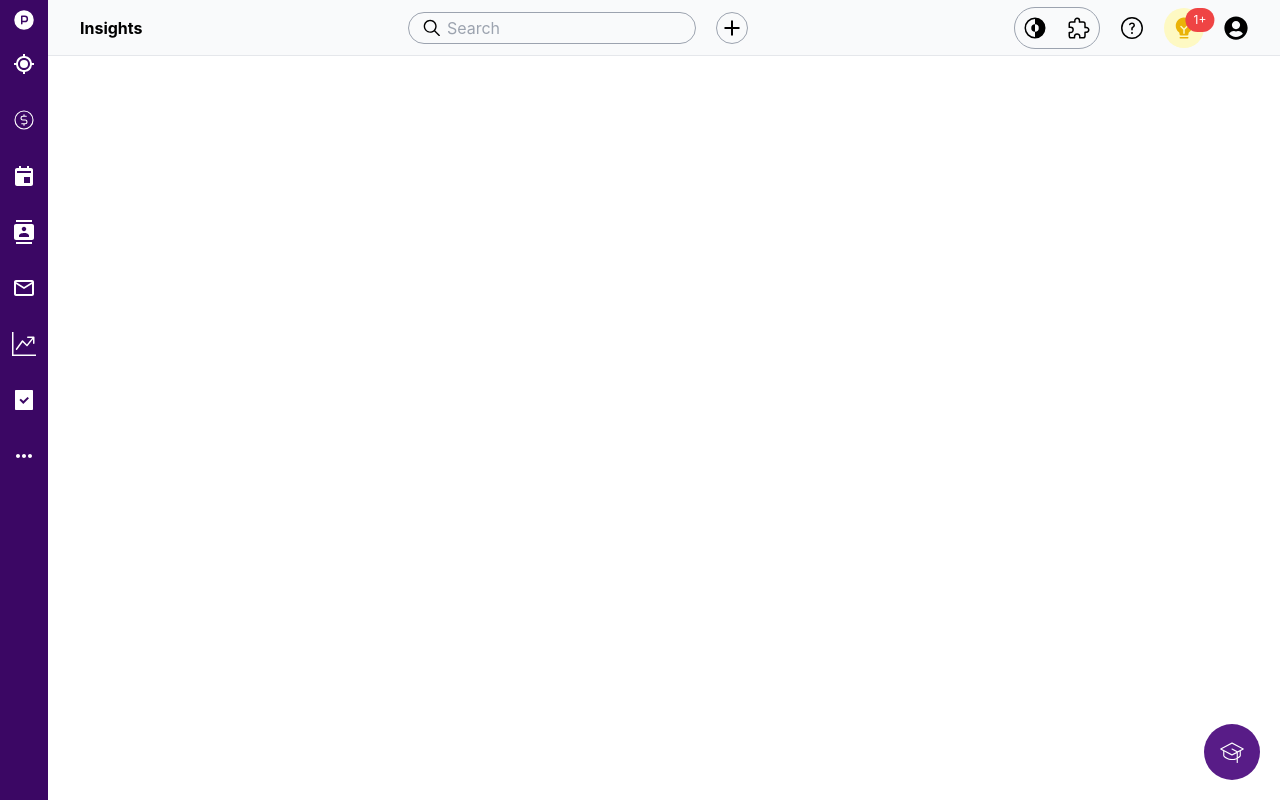
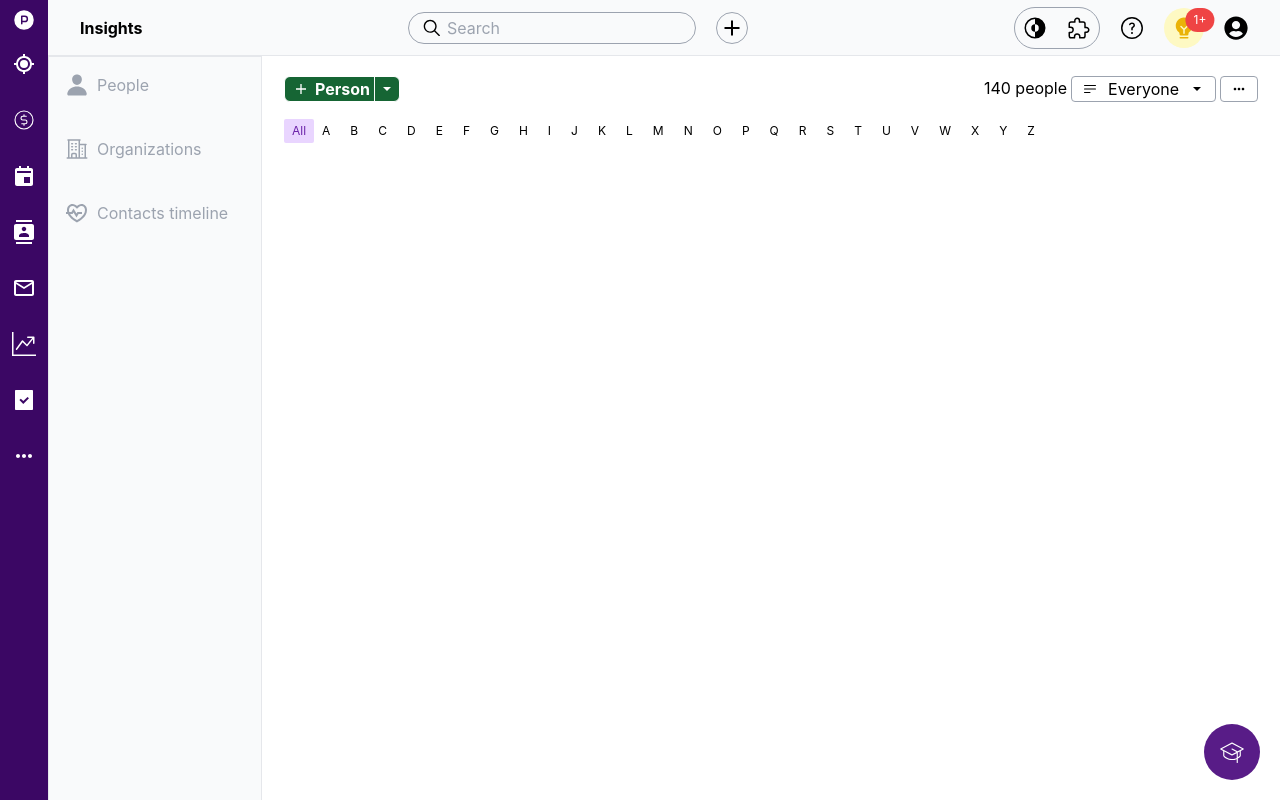
Before and after one commit to wiseman-umanah/perfex, a React (Create React App) app: page /contact/people in a window 1280 px wide. Before the commit this address had no page. Built offline with nearby package versions, Linux system fonts and the light colour scheme.

Commit message:
Completed initia phase for People section

```diff
--- a/src/App.js
+++ b/src/App.js
@@ -10,6 +10,9 @@ import Lead from './pages/Lead/Lead';
 import LeadsInbox from './pages/Lead/LeadInbox/LeadInbox';
 import Deal from './pages/Deal/Deal';
 import Activity from './pages/Activity/Activity';
+import Contact from './pages/Contact/Contact';
+import People from './pages/Contact/People/People';
+
 
 
 const App = () => {
@@ -28,6 +31,11 @@ const App = () => {
 					</Route>
 					<Route path='/deal' element={<Deal />} />
 					<Route path='/activity' element={<Activity />} />
+					<Route path='/contact/*' element={<Contact />}>
+						<Route path='people' element={<People />} />
+						{/* <Route path='organization' element={<Organization />} />
+						<Route path='contacts-timeline' element={<ContactsTimeline />} /> */}
+					</Route>
 				</Routes>
 				<div className='absolute bottom-5 right-5 p-4 bg-purple-900 text-white rounded-full'>
 					<PiGraduationCapLight className='icon-style'/>
--- a/src/components/Sidebar.jsx
+++ b/src/components/Sidebar.jsx
@@ -29,9 +29,9 @@ const Sidebar = () => {
 					</Link>
 				</li>
 				<li>
-					<a href="#">
+					<Link to="/contact">
 						<MdContacts className="icon-style" />
-					</a>
+					</Link>
 				</li>
 				<li>
 					<a href="#">
--- /dev/null
+++ b/src/pages/Contact/Contact.jsx
@@ -0,0 +1,14 @@
+import React from 'react';
+import { Outlet } from 'react-router-dom';
+import MinNav from './MinNav';
+
+const Contact = () => {
+	return (
+		<main className="flex mt-14 ml-12 h-full">
+			<MinNav />
+			<Outlet />
+		</main>
+	)
+};
+
+export default Contact;
--- /dev/null
+++ b/src/pages/Contact/MinNav.jsx
@@ -0,0 +1,26 @@
+import React from 'react';
+import { NavLink } from 'react-router-dom';
+import { IoPerson } from "react-icons/io5";
+import { HiOutlineBuildingOffice2 } from "react-icons/hi2";
+import { RiHeartPulseLine } from "react-icons/ri";
+
+const MinNav = () => {
+	return (
+		<section className="p-2 border w-64 h-full flex flex-col text-gray-400 gap-6 bg-gray-50">
+			<NavLink to="/contact/people" className="flex gap-2 items-center rounded-md p-2 hover:text-purple-900 hover:bg-purple-200">
+				<IoPerson className='icon-style'/>
+				<span>People</span>
+			</NavLink>
+			<NavLink to="#" className="flex gap-2 items-center rounded-md p-2 hover:text-purple-900 hover:bg-purple-200">
+				<HiOutlineBuildingOffice2 className='icon-style'/>
+				<span>Organizations</span>
+			</NavLink>
+			<NavLink to="#" className="flex gap-2 items-center rounded-md p-2 hover:text-purple-900 hover:bg-purple-200">
+				<RiHeartPulseLine className='icon-style'/>
+				<span>Contacts timeline</span>
+			</NavLink>
+		</section>
+	);
+};
+
+export default MinNav;
--- /dev/null
+++ b/src/pages/Contact/People/People.jsx
@@ -0,0 +1,76 @@
+import React from 'react';
+import { MdMoreHoriz } from "react-icons/md";
+import { IoMdAdd, IoMdArrowDropdown } from "react-icons/io";
+import { HiBars3BottomLeft } from "react-icons/hi2";
+
+
+
+
+const People = () => {
+	return (
+		<section className="bg-white flex flex-col p-2.5 w-full h-full overflow-auto">
+			<aside className="flex justify-between items-center px-3 w-full h-12 ">
+				<div className="flex gap-2 items-center">
+					<div className="bg-green-800 flex rounded-md justify-center gap-1 px-1 text-white items-center border border-white font-bold">
+						<div className='px-1 flex gap-1.5 items-center border-r justify-center border-gray-50'>
+							<IoMdAdd />
+							<span>Person</span>
+						</div>
+						<div className=''>
+							<IoMdArrowDropdown />
+						</div>
+					</div>
+				</div>
+				<div className='flex gap-1'>
+					<span>140 people</span>
+					<div className="flex items-center gap-2.5 px-2.5 bg-white rounded border border-gray-400">
+						<HiBars3BottomLeft />
+						<span>Everyone</span>
+						<IoMdArrowDropdown />
+					</div>
+					<div className="flex items-center gap-2.5 px-2.5 bg-white rounded border border-gray-400">
+						<MdMoreHoriz />
+					</div>
+				</div>
+			</aside>
+			<div className="w-full h-full">
+				<aside className="flex justify-start text-xs items-center px-3 py-2 gap-2">
+					<span className='bg-purple-200 px-2 py-1 text-purple-800 rounded-sm'>
+						All
+					</span>
+					<div className='flex gap-5'>
+						<span>A</span>
+						<span>B</span>
+						<span>C</span>
+						<span>D</span>
+						<span>E</span>
+						<span>F</span>
+						<span>G</span>
+						<span>H</span>
+						<span>I</span>
+						<span>J</span>
+						<span>K</span>
+						<span>L</span>
+						<span>M</span>
+						<span>N</span>
+						<span>O</span>
+						<span>P</span>
+						<span>Q</span>
+						<span>R</span>
+						<span>S</span>
+						<span>T</span>
+						<span>U</span>
+						<span>V</span>
+						<span>W</span>
+						<span>X</span>
+						<span>Y</span>
+						<span>Z</span>
+					</div>
+				</aside>
+				{/* Calendar of event */}
+			</div>
+		</section>
+	)
+};
+
+export default People;
--- /dev/null
+++ b/src/pages/Contact/Timeline/Timeline.jsx
@@ -0,0 +1,76 @@
+import React from 'react';
+import { MdMoreHoriz } from "react-icons/md";
+import { IoMdAdd, IoMdArrowDropdown } from "react-icons/io";
+import { HiBars3BottomLeft } from "react-icons/hi2";
+
+
+
+
+const Timeline = () => {
+	return (
+		<section className="bg-white flex flex-col p-2.5 w-full h-full overflow-auto">
+			<aside className="flex justify-between items-center px-3 w-full h-12 ">
+				<div className="flex gap-2 items-center">
+					<div className="bg-green-800 flex rounded-md justify-center gap-1 px-1 text-white items-center border border-white font-bold">
+						<div className='px-1 flex gap-1.5 items-center border-r justify-center border-gray-50'>
+							<IoMdAdd />
+							<span>Person</span>
+						</div>
+						<div className=''>
+							<IoMdArrowDropdown />
+						</div>
+					</div>
+				</div>
+				<div className='flex gap-1'>
+					<span>140 people</span>
+					<div className="flex items-center gap-2.5 px-2.5 bg-white rounded border border-gray-400">
+						<HiBars3BottomLeft />
+						<span>Everyone</span>
+						<IoMdArrowDropdown />
+					</div>
+					<div className="flex items-center gap-2.5 px-2.5 bg-white rounded border border-gray-400">
+						<MdMoreHoriz />
+					</div>
+				</div>
+			</aside>
+			<div className="w-full h-full">
+				<aside className="flex justify-start text-xs items-center px-3 py-2 gap-2">
+					<span className='bg-purple-200 px-2 py-1 text-purple-800 rounded-sm'>
+						All
+					</span>
+					<div className='flex gap-5'>
+						<span>A</span>
+						<span>B</span>
+						<span>C</span>
+						<span>D</span>
+						<span>E</span>
+						<span>F</span>
+						<span>G</span>
+						<span>H</span>
+						<span>I</span>
+						<span>J</span>
+						<span>K</span>
+						<span>L</span>
+						<span>M</span>
+						<span>N</span>
+						<span>O</span>
+						<span>P</span>
+						<span>Q</span>
+						<span>R</span>
+						<span>S</span>
+						<span>T</span>
+						<span>U</span>
+						<span>V</span>
+						<span>W</span>
+						<span>X</span>
+						<span>Y</span>
+						<span>Z</span>
+					</div>
+				</aside>
+				{/* Calendar of event */}
+			</div>
+		</section>
+	)
+};
+
+export default Timeline;
```
